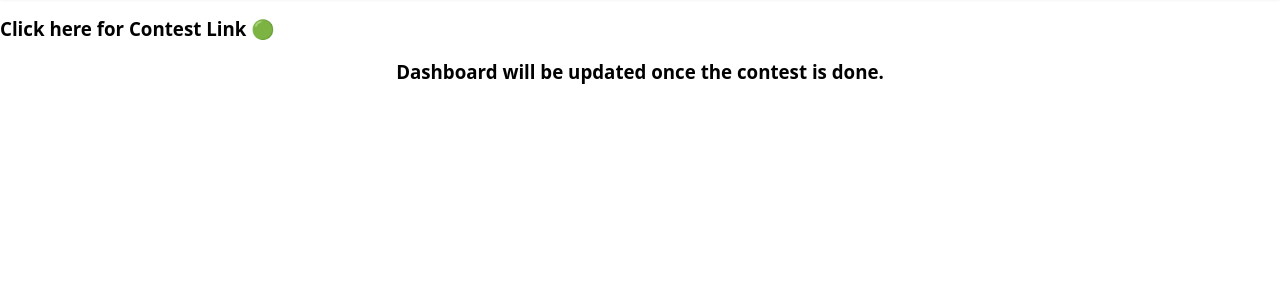
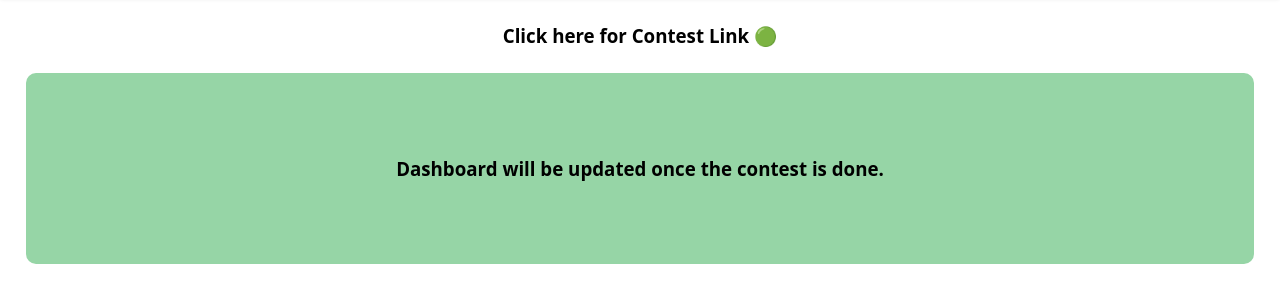
Before and after one commit to UtkarshP07/GFG_LTCOE, a plain HTML site: page contest.html in a window 1280 px wide. Shown: the part 103-406 px from the top of the page. Drawn offline with Linux system fonts and the light colour scheme.

Commit message:
Update styles.css

```diff
--- a/styles.css
+++ b/styles.css
@@ -463,3 +463,17 @@ body {
     height: 150px;
   }
 }
+.loaded .loader-wrapper {
+  display: none;
+}
+#Links {
+  margin: 2%;
+  text-align: center;
+}
+
+#Dashboard {
+  background-color: #96d5a6;
+  margin: 2%;
+  padding: 5%;
+  border-radius: 10px;
+}
```
